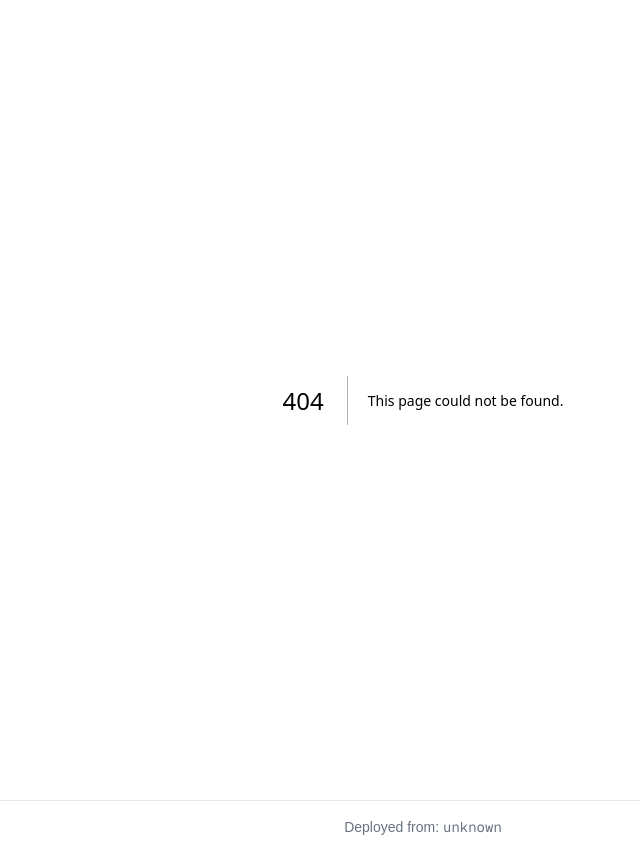
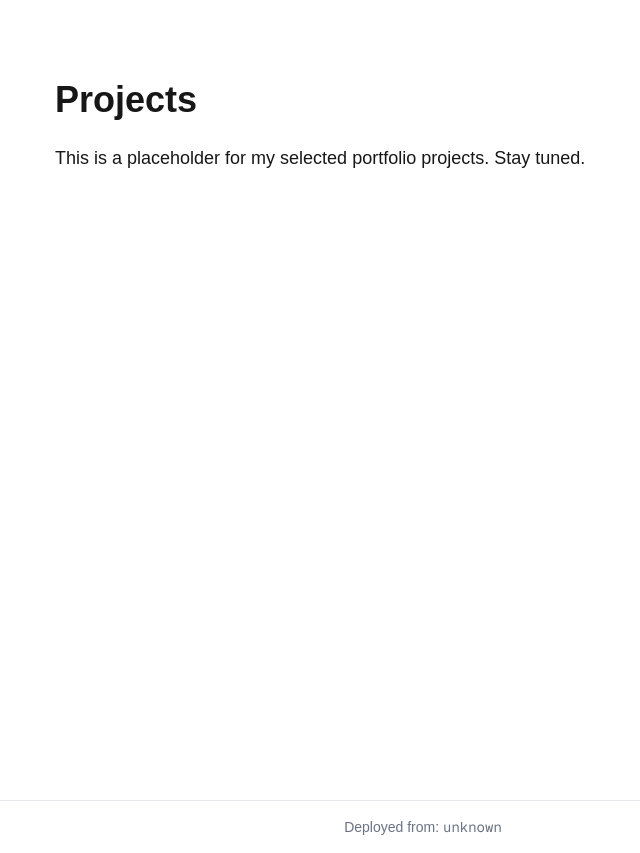
Before and after one commit to mattg101/mlg-portfolio, a Next.js app: page /projects in a window 1280 px wide. Before the commit this address had no page. Shown: the whole page, without its empty margins (217-857 px from the left). Built offline with nearby package versions, Linux system fonts and the light colour scheme.

Commit message:
Add new /projects page

```diff
--- /dev/null
+++ b/src/app/projects/page.tsx
@@ -0,0 +1,10 @@
+export default function ProjectsPage() {
+  return (
+    <main className="p-8 sm:p-20 max-w-4xl mx-auto">
+      <h1 className="text-4xl font-bold mb-6">Projects</h1>
+      <p className="text-lg text-muted-foreground">
+        This is a placeholder for my selected portfolio projects. Stay tuned.
+      </p>
+    </main>
+  );
+}
```
